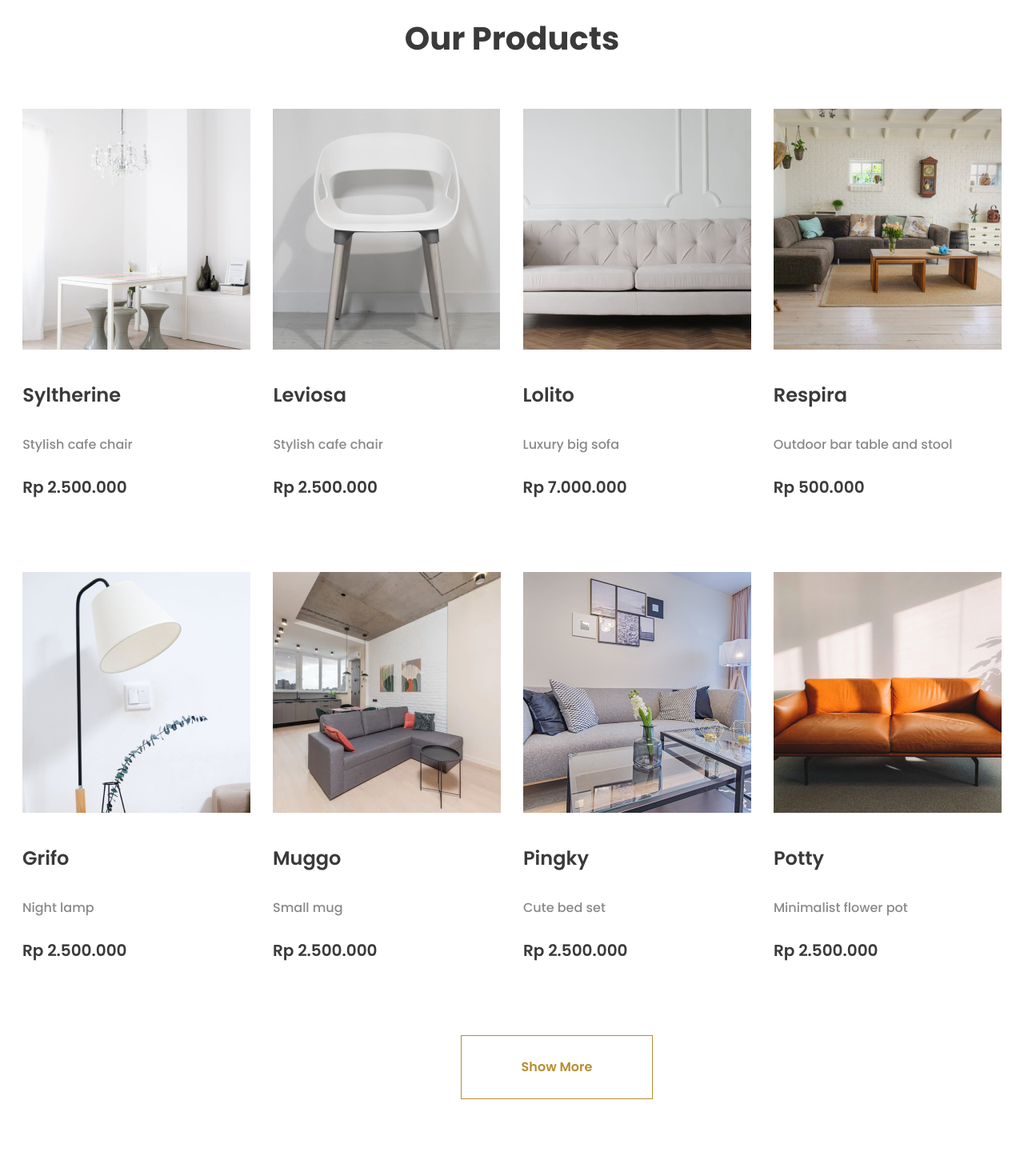
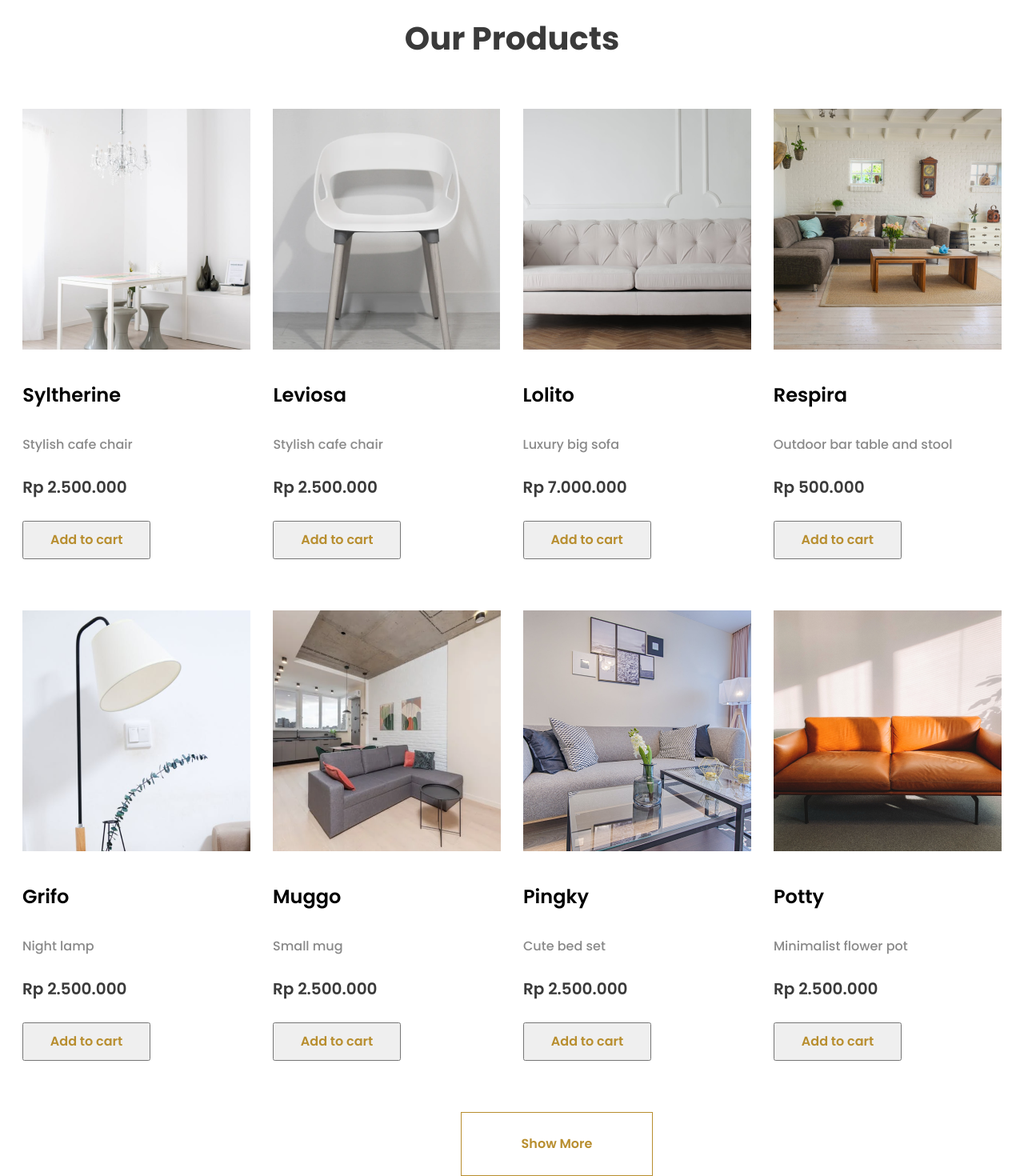
Before and after one commit to Casandrabenpor/Meubel-House-E-commerce, a React (Create React App) app: page / in a window 1280 px wide. Shown: the part 1517-2987 px from the top of the page at 80% size. Before the commit the page ends 2891 px from the top, so only its background shows below. Built offline with nearby package versions, Linux system fonts and the light colour scheme.

Commit message:
section gallery button

```diff
--- a/src/components/homeComponents/sectionGallery.tsx
+++ b/src/components/homeComponents/sectionGallery.tsx
@@ -1,6 +1,8 @@
 import React from 'react';
 import {
+  ButtonCard,
   ButtonGallery,
+  Card,
   Gallery,
   RpGallery,
   Subtitle,
@@ -21,29 +23,33 @@ export const SectionGallery = () => {
     <div>
       <Subtitle>Our Products</Subtitle>
       <Gallery>
-        <div>
+        <Card>
           <img src={Syltherine} alt="Syltherine" />
           <TitleGallery>Syltherine</TitleGallery>
           <TextGallery>Stylish cafe chair</TextGallery>
           <RpGallery>Rp 2.500.000</RpGallery>
-        </div>
-        <div>
+          <ButtonCard>Add to cart</ButtonCard>
+        </Card>
+        <Card>
           <img src={Leviosa} alt="Leviosa" />
           <TitleGallery>Leviosa</TitleGallery>
           <TextGallery>Stylish cafe chair</TextGallery>
           <RpGallery>Rp 2.500.000</RpGallery>
-        </div>
+          <ButtonCard>Add to cart</ButtonCard>
+        </Card>
         <div>
           <img src={Lolito} alt="Lolito" />
           <TitleGallery>Lolito</TitleGallery>
           <TextGallery>Luxury big sofa</TextGallery>
           <RpGallery>Rp 7.000.000</RpGallery>
+          <ButtonCard>Add to cart</ButtonCard>
         </div>
         <div>
           <img src={Respira} alt="Respira" />
           <TitleGallery>Respira</TitleGallery>
           <TextGallery>Outdoor bar table and stool</TextGallery>
           <RpGallery>Rp 500.000</RpGallery>
+          <ButtonCard>Add to cart</ButtonCard>
         </div>
       </Gallery>
       <Gallery>
@@ -52,24 +58,28 @@ export const SectionGallery = () => {
           <TitleGallery>Grifo</TitleGallery>
           <TextGallery>Night lamp</TextGallery>
           <RpGallery>Rp 2.500.000</RpGallery>
+          <ButtonCard>Add to cart</ButtonCard>
         </div>
         <div>
           <img src={Muggo} alt="Muggo" />
           <TitleGallery>Muggo</TitleGallery>
           <TextGallery>Small mug</TextGallery>
           <RpGallery>Rp 2.500.000</RpGallery>
+          <ButtonCard>Add to cart</ButtonCard>
         </div>
         <div>
           <img src={Pingky} alt="Pingky" />
           <TitleGallery>Pingky</TitleGallery>
           <TextGallery>Cute bed set</TextGallery>
           <RpGallery>Rp 2.500.000</RpGallery>
+          <ButtonCard>Add to cart</ButtonCard>
         </div>
         <div>
           <img src={Potty} alt="Potty" />
           <TitleGallery>Potty</TitleGallery>
           <TextGallery>Minimalist flower pot</TextGallery>
           <RpGallery>Rp 2.500.000</RpGallery>
+          <ButtonCard>Add to cart</ButtonCard>
         </div>
       </Gallery>
       <ButtonGallery>Show More</ButtonGallery>
--- a/src/styled/homeStyled/sectionGalleryStyled.tsx
+++ b/src/styled/homeStyled/sectionGalleryStyled.tsx
@@ -11,6 +11,26 @@ export const Subtitle = styled.h2`
   font-weight: 700;
   line-height: 120%; /* 48px */
 `;
+
+export const Card = styled.div`
+  cursor: pointer;
+
+  /* &:hover {
+    opacity: 0.72;
+    background-color: ${colors.gray3};
+  } */
+`;
+export const ButtonCard = styled.button`
+  width: 10em;
+  height: 3em;
+  cursor: pointer;
+  color: ${colors.yellow};
+  font-family: Poppins;
+  font-size: 16px;
+  font-style: normal;
+  font-weight: 600;
+  line-height: 150%;
+`;
 export const Gallery = styled.section`
   display: flex;
   flex-direction: row;
@@ -19,7 +39,7 @@ export const Gallery = styled.section`
   margin-top: 5%;
 `;
 export const TitleGallery = styled.h4`
-  color: ${colors.gray3};
+  color: ${colors.black};
   font-family: Poppins;
   font-size: 24px;
   font-style: normal;
```
